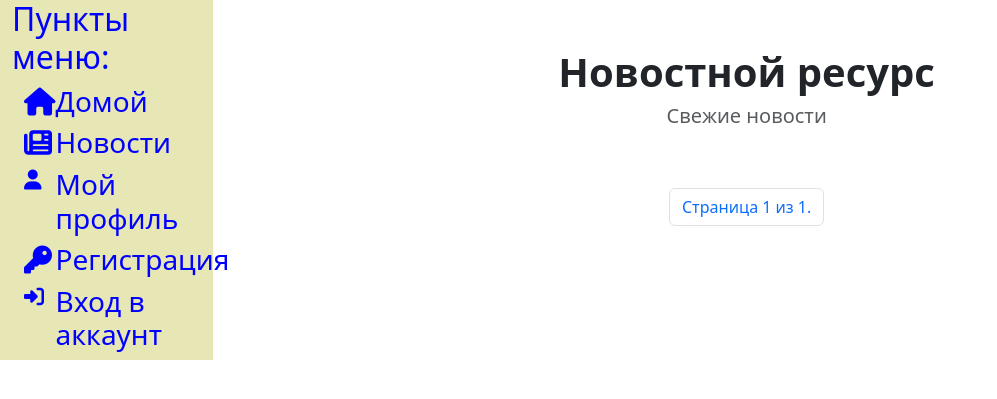
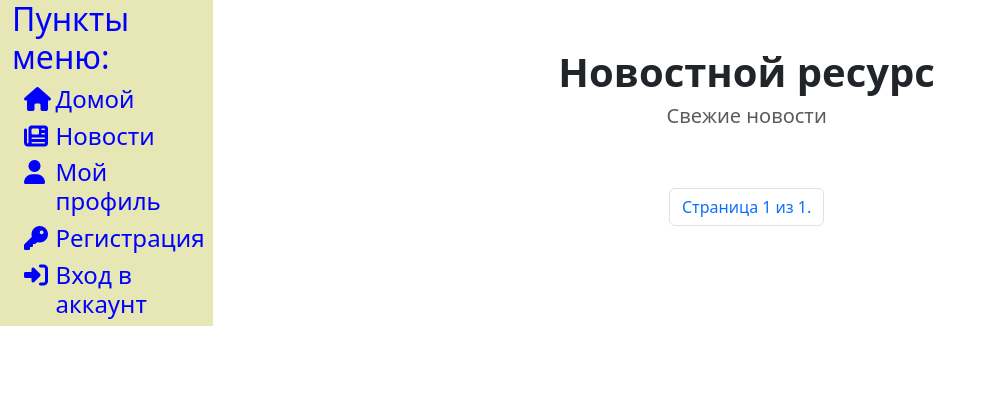
Before and after one commit to murmandev/dz-rtk, a Django app: page / in a window 1280 px wide. Shown: the top 399 px of the page, without its empty margins (0-997 px from the left). Run offline with Django 4.2, Linux system fonts and the light colour scheme; data that the repository does not hold is empty; some libraries are stand-ins or nearby versions.

Commit message:
Наведение порядка в меню

```diff
--- a/core/templates/core/base.html
+++ b/core/templates/core/base.html
@@ -12,10 +12,10 @@
     <div class="container-fluid">
         <div class="row">
             <div class="col-2" style="background-color: rgb(231, 230, 181);">
-                <h2 class="colnav text-center text-md-start">Пункты меню:</h2>
+                <h2 class="colnav text-center text-center text-md-start d-none d-md-block">Пункты меню:</h2>
                 {% include 'core/nav2.html' %}
             </div>
-            <div class="col-10 text-center">
+            <div class="col-10">
                 {% block content %}
                 {% endblock content %}
             </div>
--- a/core/templates/core/detail.html
+++ b/core/templates/core/detail.html
@@ -22,7 +22,7 @@
 
 
                 <div class="col-2 mb-10">
-                    <a class="btn btn-outline-light bg-secondary" href="{% url 'index' %}"><h1> ⏎ </h1></a>
+                    <a class="btn btn-outline-dark " href="{% url 'index' %}"><h1> ⏎ </h1></a>
                 </div>
 
                 <div class="col-9 text-end">
--- a/core/templates/core/nav2.html
+++ b/core/templates/core/nav2.html
@@ -1,69 +1,69 @@
 <div class="container-fluid">
     <div class="row">
-        <div class="d-md-none col-12 text-center">
+        <div class="d-xl-none col-12 text-center">
             <h3 class="colnav"><a href="#"><i class="fa-solid fa-home"></i></a></h1>
         </div>
-        <div class="d-none d-md-block col-md-2">
-            <h3 class="colnav"><i class="fa-solid fa-home"></i></h3>
+        <div class="d-none d-xl-block col-md-2">
+            <h4 class="colnav"><i class="fa-solid fa-home"></i></h4>
         </div>
-        <div class="col-md-10 d-none d-md-block">
+        <div class="col-md-10 d-none d-xl-block">
             <a class="link" href="#">
-                <h3>Домой</h3>
+                <h4>Домой</h4>
             </a>
         </div>
     </div>
 
     <div class="row">
-        <div class="d-md-none col-12 text-center">
+        <div class="d-xl-none col-12 text-center">
             <h3 class="colnav"><a href="#"><i class="fa-solid fa-newspaper"></i></a></h3>
         </div>
-        <div class="d-none d-md-block col-md-2">
-            <h3 class="colnav"><i class="fa-solid fa-newspaper"></i></h3>
+        <div class="d-none d-xl-block col-md-2">
+            <h4 class="colnav"><i class="fa-solid fa-newspaper"></i></h4>
         </div>
-        <div class="col-md-10 d-none d-md-block">
+        <div class="col-md-10 d-none d-xl-block">
             <a class="link" href="#">
-                <h3>Новости</h3>
+                <h4>Новости</h4>
             </a>
         </div>
     </div>
 
     <div class="row">
-        <div class="d-md-none col-12 text-center">
+        <div class="d-xl-none col-12 text-center">
             <h3 class="colnav"><a href="#"><i class="fa-solid fa-user"></i></a></h3>
         </div>
-        <div class="d-none d-md-block col-md-2">
-            <h5 class="colnav"><i class="fa-solid fa-user"></i></h5>
+        <div class="d-none d-xl-block col-md-2">
+            <h4 class="colnav"><i class="fa-solid fa-user"></i></h4>
         </div>
-        <div class="col-md-10 d-none d-md-block">
+        <div class="col-md-10 d-none d-xl-block">
             <a class="link" href="#">
-                <h3>Мой профиль</h3>
+                <h4>Мой профиль</h4>
             </a>
         </div>
     </div>
     <div class="row">
-        <div class="d-md-none col-12 text-center">
+        <div class="d-xl-none col-12 text-center">
             <h3 class="colnav"><a href="#"><i class="fa-solid fa-key"></i></a></h3>
         </div>
-        <div class="d-none d-md-block col-md-2">
-            <h3 class="colnav"><i class="fa-solid fa-key"></i></h3>
+        <div class="d-none d-xl-block col-md-2">
+            <h4 class="colnav"><i class="fa-solid fa-key"></i></h4>
         </div>
-        <div class="col-md-10 d-none d-md-block">
+        <div class="col-md-10 d-none d-xl-block">
             <a class="link" href="#">
-                <h3>Регистрация</h3>
+                <h4>Регистрация</h4>
             </a>
         </div>
     </div>
 
     <div class="row">
-        <div class="d-md-none col-12 text-center">
+        <div class="d-xl-none col-12 text-center">
             <h3 class="colnav"><a href="#"><i class="fa-solid fa-right-to-bracket"></i></a></h3>
         </div>
-        <div class="d-none d-md-block col-md-2">
-            <h5 class="colnav"><i class="fa-solid fa-right-to-bracket"></i></h5>
+        <div class="d-none d-xl-block col-md-2">
+            <h4 class="colnav"><i class="fa-solid fa-right-to-bracket"></i></h4>
         </div>
-        <div class="col-md-10 d-none d-md-block text-start">
+        <div class="col-md-10 d-none d-xl-block text-start">
             <a class="link" href="#">
-                <h3>Вход в аккаунт</h3>
+                <h4>Вход в аккаунт</h4>
             </a>
         </div>
     </div>
```
